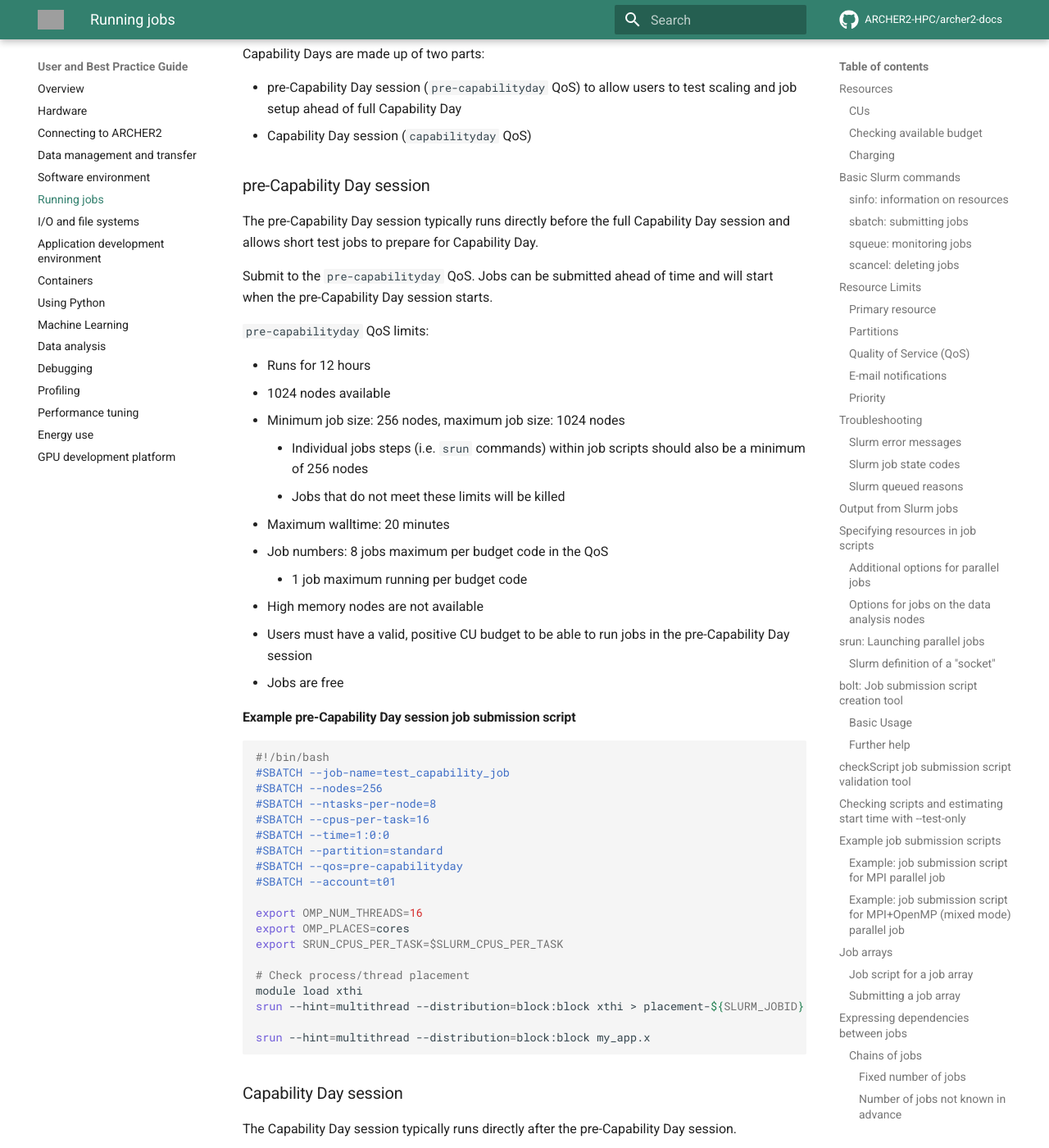
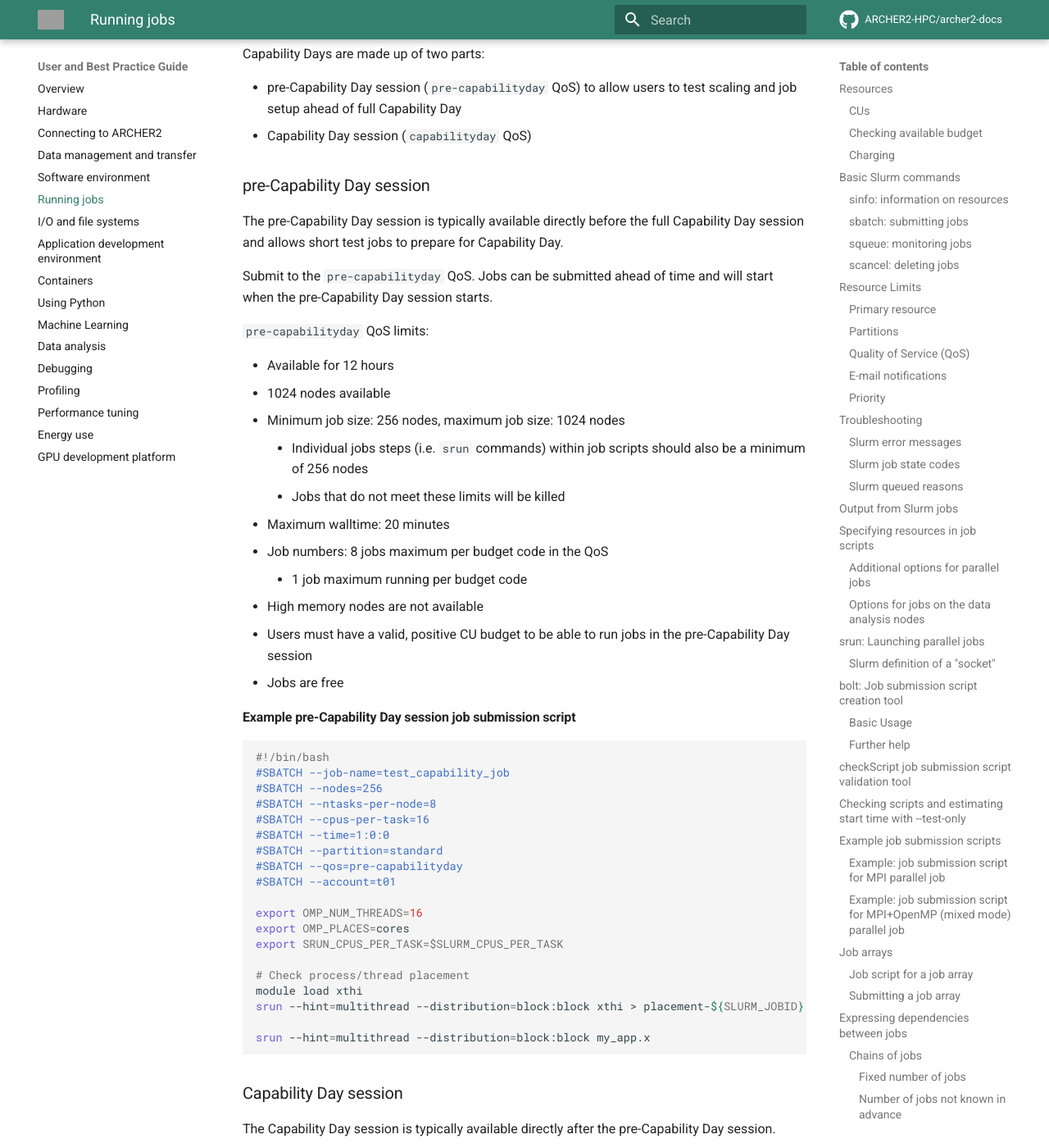
Before and after one commit to ARCHER2-HPC/archer2-docs, an MkDocs documentation site: the page built from docs/user-guide/scheduler.md, in a window 1280 px wide and 1400 px high, scrolled down 50113 px. Shown: the whole window at 82% size. Built offline with MkDocs 1.6.1 and Material for MkDocs 9.7.7, drawn with Linux system fonts in a browser that asks for light colours; comment, search, counter and statistics services are not loaded; some of the changed text lies outside the part shown; grey boxes are pictures that could not be loaded.

Commit message:
Substitue "available" for "runs" for capability qos
Current wording over-uses "runs" and is causing some confusion for users

```diff
--- a/docs/user-guide/scheduler.md
+++ b/docs/user-guide/scheduler.md
@@ -2301,7 +2301,7 @@ Capability Days are made up of two parts:
 
 ### pre-Capability Day session
 
-The pre-Capability Day session typically runs directly before the full Capability Day session and allows
+The pre-Capability Day session is typically available directly before the full Capability Day session and allows
 short test jobs to prepare for Capability Day.
 
 Submit to the `pre-capabilityday` QoS. Jobs can be submitted ahead of time and will start when the pre-Capability Day
@@ -2309,7 +2309,7 @@ session starts.
 
 `pre-capabilityday` QoS limits:
 
-- Runs for 12 hours
+- Available for 12 hours
 - 1024 nodes available
 - Minimum job size: 256 nodes, maximum job size: 1024 nodes
     - Individual jobs steps (i.e. `srun` commands) within job scripts should also be a minimum of 256 nodes
@@ -2347,14 +2347,14 @@ srun --hint=multithread --distribution=block:block my_app.x
 
 ### Capability Day session
 
-The Capability Day session typically runs directly after the pre-Capability Day session.
+The Capability Day session is typically available directly after the pre-Capability Day session.
 
 Submit to the `capability` QoS. Jobs can be submitted ahead of time and will start when the Capability Day
 session starts.
 
 `capabilityday` QoS limits:
 
-- Runs for 42 hours
+- Available for 42 hours
 - 4096 nodes available
 - Minimum job size: 512 nodes, maximum job size: 4096 nodes
     - Individual jobs steps (i.e. `srun` commands) within job scripts should also be a minimum of 512 nodes
```
